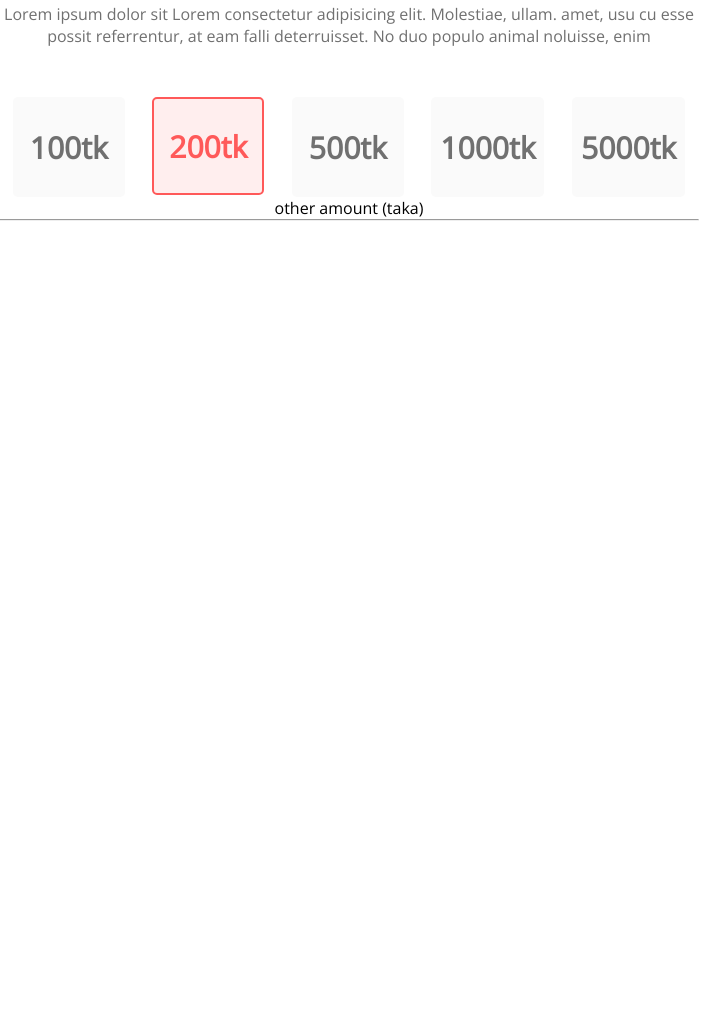
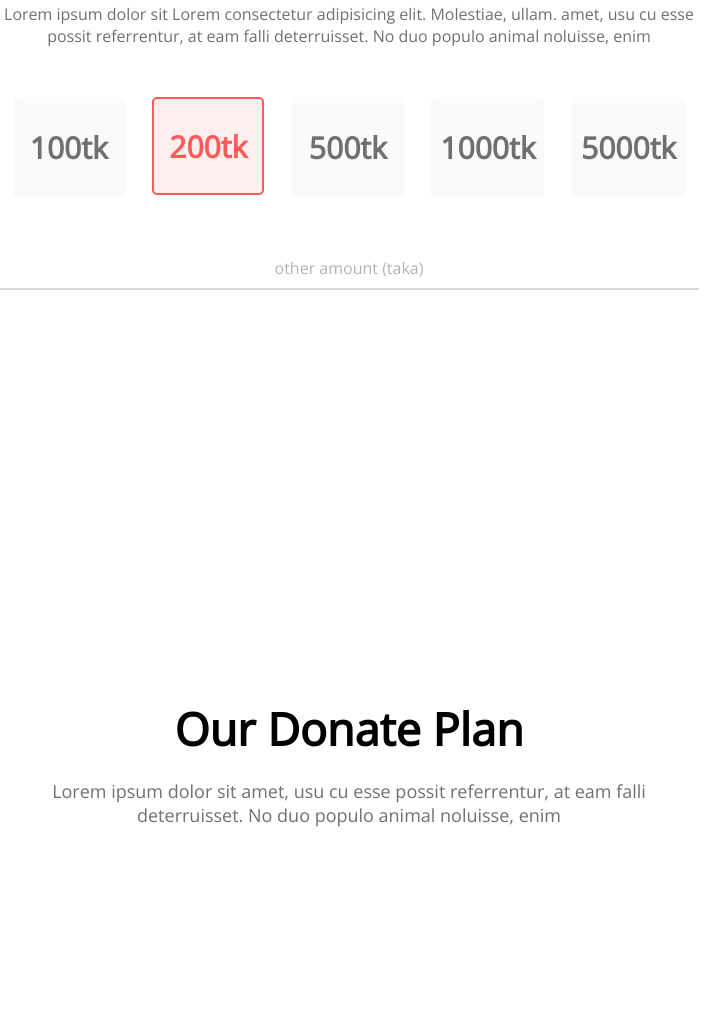
Before and after one commit to jewelrana3/project-repo-2, a plain HTML site: page index.html in a window 1280 px wide. Shown: the part 1033-2064 px from the top of the page, without its empty margins (291-1000 px from the left). Before the commit the page ends 1458 px from the top, so only its background shows below. Drawn offline with nearby package versions, Linux system fonts and the light colour scheme.

Commit message:
send file

```diff
--- a/index.html
+++ b/index.html
@@ -43,6 +43,12 @@
             </div>
             <hr>
         </section>
+        <section>
+            <section class="our-donate-plan">
+                <h2 class="our-donate-titlt">Our Donate Plan</h2>
+                <p class="our-donate-des">Lorem ipsum dolor sit amet, usu cu esse possit referrentur, at eam falli deterruisset. No duo populo animal noluisse, enim</p>
+            </section>
+        </section>
     </main>
     <footer>
 
--- a/style.css
+++ b/style.css
@@ -8,8 +8,8 @@
     font-size: 20px;
     padding: 16px 20px;
     border: none;
-    background: #ebdcdc;
-    color: white;
+    background: #cf3232;
+    color: rgb(236, 218, 218);
     border-radius: 5px;
     margin-top: 45px;
 }
@@ -70,7 +70,7 @@ header {
     background-color: #FFEEEE;
     border: 2px solid #FF5959;
     border-radius: 5px;
-    padding:27px 15px 45px;
+    padding: 27px 15px 45px;
     margin: 0 auto;
     margin-top: 50px;
     font-weight: 700;
@@ -106,3 +106,32 @@ header {
     height: 40px;
 
 }
+
+.last-des {
+    color: #B3B3B3;
+    margin-top: 60px;
+}
+
+hr {
+    margin-top: 9px;
+    border: 1px solid #DADADA;
+}
+
+/* our donate plan styles */
+.our-donate-plan {
+    padding: 204px 290px;
+    text-align: center;
+
+}
+
+.our-donate-titlt {
+    font-weight: 700;
+    font-size: 45px;
+}
+
+.our-donate-des {
+    margin-top: 20px;
+    font-weight: 400;
+    font-size: 18px;
+    color: #707070
+}
```
